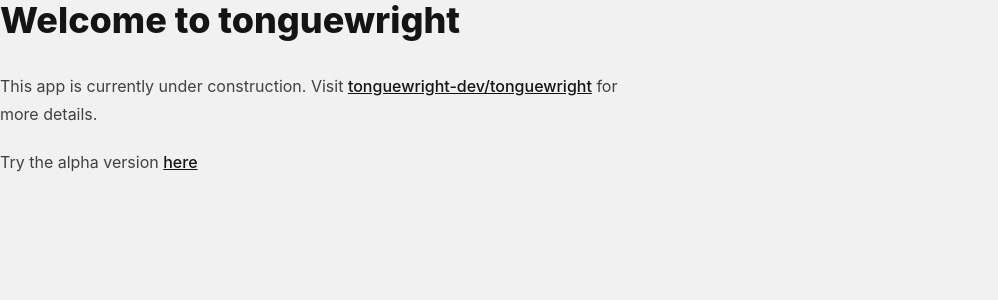
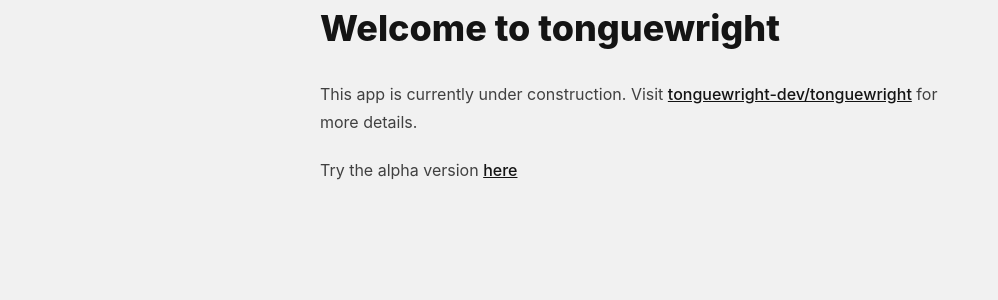
Before and after one commit to tonguewright-dev/tonguewright, a SvelteKit app in the folder app/: page / in a window 1280 px wide. Shown: the top 300 px of the page, without its empty margins (0-998 px from the left). Built offline with nearby package versions, Linux system fonts and the light colour scheme.

Commit message:
fix: tweak homepage padding

```diff
--- a/app/src/routes/+layout.svelte
+++ b/app/src/routes/+layout.svelte
@@ -10,6 +10,6 @@
   <link rel="icon" href={favicon} />
 </svelte:head>
 
-<div class="prose h-screen">
+<div class="mx-auto prose h-screen p-2">
   {@render children()}
 </div>
```
